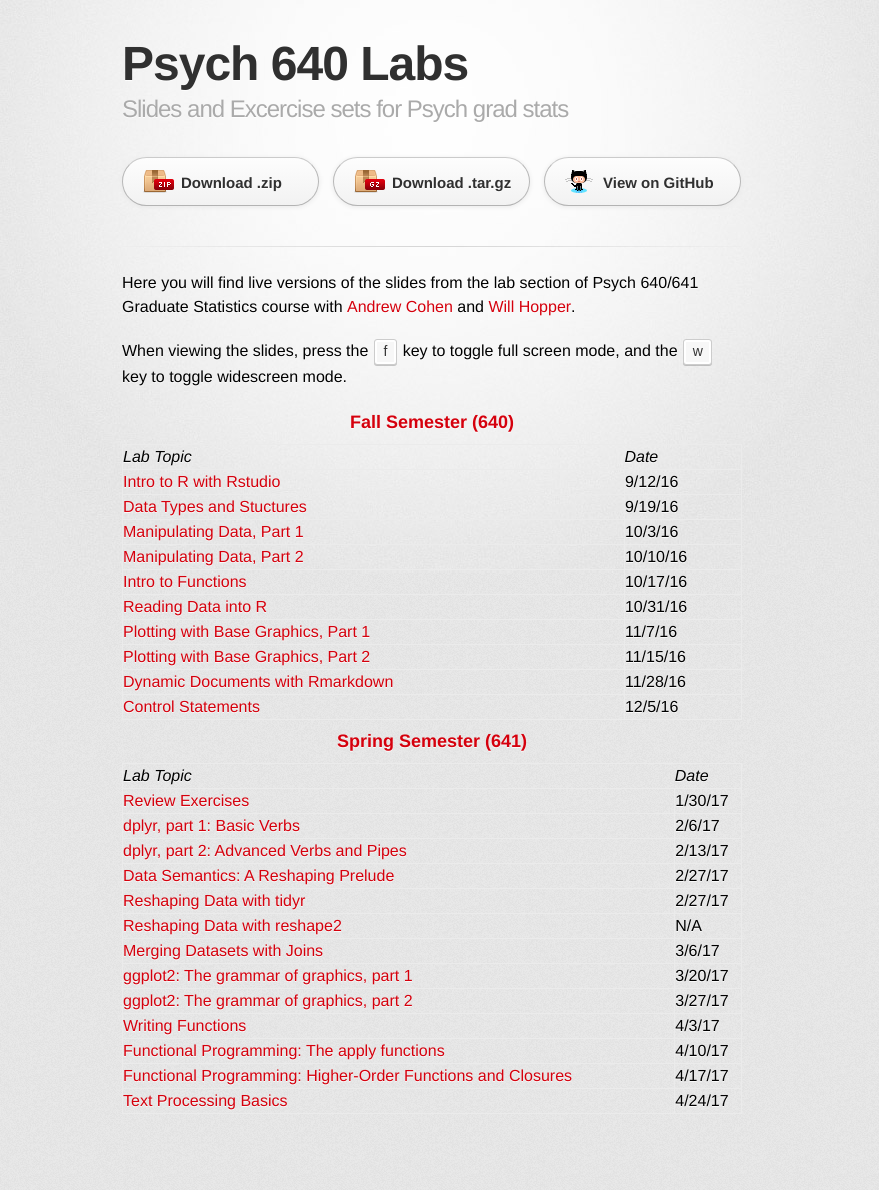
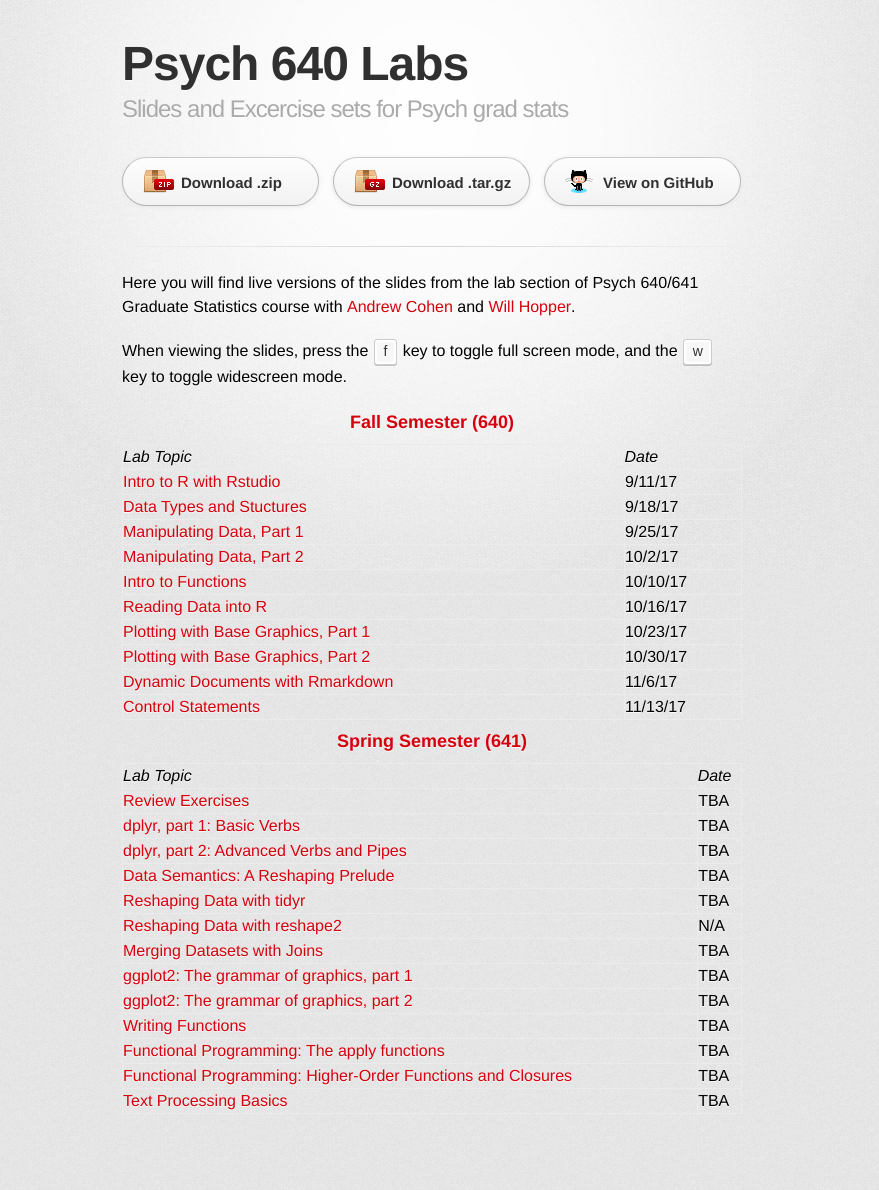
Before and after one commit to wenqiwei888/psych640-labs, a Jekyll site: the page built from index.md, in a window 1280 px wide. Shown: the whole page, without its empty margins (208-1087 px from the left). Built offline with Jekyll 4.4.1, drawn with Linux system fonts in a browser that asks for light colours; some web fonts are replaced.

Commit message:
Updated lab dates on homepage

```diff
--- a/index.md
+++ b/index.md
@@ -24,34 +24,34 @@
 
 *Lab Topic* | *Date*
 :----------- | :------
-[Intro to R with Rstudio](./labs/IntroToRwithRstudio.html) | 9/12/16
-[Data Types and Stuctures](./labs/DataTypesandStructures.html) | 9/19/16
-[Manipulating Data, Part 1](./labs/ManipulatingData.html) | 10/3/16
-[Manipulating Data, Part 2](./labs/ManipulatingData_part2.html) | 10/10/16
-[Intro to Functions](./labs/IntroductionToFunctions.html) | 10/17/16
-[Reading Data into R](./labs/FileIO.html) | 10/31/16
-[Plotting with Base Graphics, Part 1](./labs/basegraphics_part1.html) | 11/7/16
-[Plotting with Base Graphics, Part 2](./labs/basegraphics_part2.html) | 11/15/16
-[Dynamic Documents with Rmarkdown](./labs/rmarkdown.html) | 11/28/16
-[Control Statements](./labs/control_statements.html) | 12/5/16
+[Intro to R with Rstudio](./labs/IntroToRwithRstudio.html) | 9/11/17
+[Data Types and Stuctures](./labs/DataTypesandStructures.html) | 9/18/17
+[Manipulating Data, Part 1](./labs/ManipulatingData.html) | 9/25/17
+[Manipulating Data, Part 2](./labs/ManipulatingData_part2.html) | 10/2/17
+[Intro to Functions](./labs/IntroductionToFunctions.html) | 10/10/17
+[Reading Data into R](./labs/FileIO.html) | 10/16/17
+[Plotting with Base Graphics, Part 1](./labs/basegraphics_part1.html) | 10/23/17
+[Plotting with Base Graphics, Part 2](./labs/basegraphics_part2.html) | 10/30/17
+[Dynamic Documents with Rmarkdown](./labs/rmarkdown.html) | 11/6/17
+[Control Statements](./labs/control_statements.html) | 11/13/17
 
 ### Spring Semester (641)
 
 *Lab Topic* | *Date*
 :----------- | :------
-[Review Exercises](./labs/Review640.html) | 1/30/17
-[dplyr, part 1: Basic Verbs](./labs/dplyr_part1.html) | 2/6/17
-[dplyr, part 2: Advanced Verbs and Pipes](./labs/dplyr_part2.html) | 2/13/17
-[Data Semantics: A Reshaping Prelude](./labs/data_semantics.html) | 2/27/17
-[Reshaping Data with tidyr](./labs/tidyr.html) | 2/27/17
+[Review Exercises](./labs/Review640.html) | TBA
+[dplyr, part 1: Basic Verbs](./labs/dplyr_part1.html) | TBA
+[dplyr, part 2: Advanced Verbs and Pipes](./labs/dplyr_part2.html) | TBA
+[Data Semantics: A Reshaping Prelude](./labs/data_semantics.html) | TBA
+[Reshaping Data with tidyr](./labs/tidyr.html) | TBA
 [Reshaping Data with reshape2](./labs/reshape.html) | N/A
-[Merging Datasets with Joins](./labs/joins.html) |  3/6/17
-[ggplot2: The grammar of graphics, part 1](./labs/ggplot_part1.html) | 3/20/17
-[ggplot2: The grammar of graphics, part 2](./labs/ggplot_part2.html)| 3/27/17
-[Writing Functions](./labs/functions.html)| 4/3/17
-[Functional Programming: The apply functions](./labs/apply.html) | 4/10/17
-[Functional Programming: Higher-Order Functions and Closures](./labs/apply_part2.html) | 4/17/17
-[Text Processing Basics](./labs/text_data.html) | 4/24/17
+[Merging Datasets with Joins](./labs/joins.html) |  TBA
+[ggplot2: The grammar of graphics, part 1](./labs/ggplot_part1.html) | TBA
+[ggplot2: The grammar of graphics, part 2](./labs/ggplot_part2.html)| TBA
+[Writing Functions](./labs/functions.html)| TBA
+[Functional Programming: The apply functions](./labs/apply.html) | TBA
+[Functional Programming: Higher-Order Functions and Closures](./labs/apply_part2.html) | TBA
+[Text Processing Basics](./labs/text_data.html) | TBA
 
 <br>
 <br>
```
